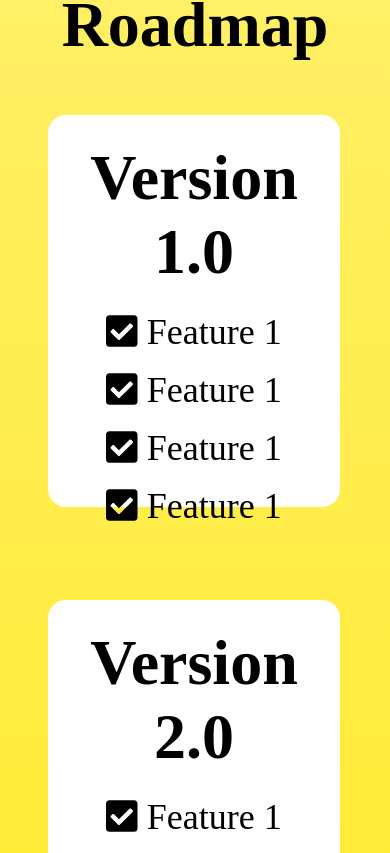
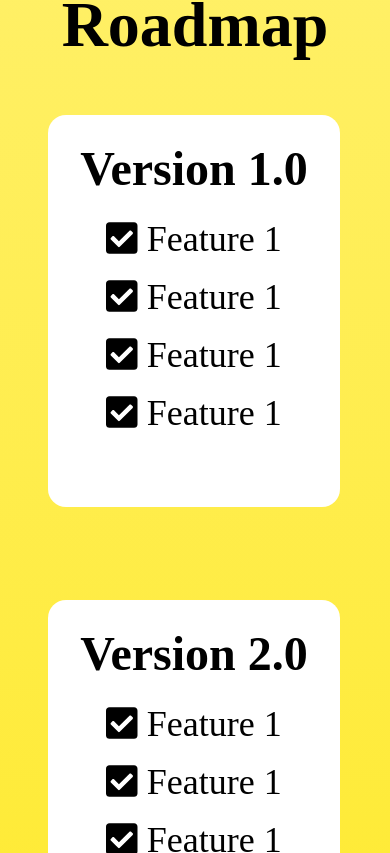
Before and after one commit to marcoruggeri/landing-page-hackaton, a React (Create React App) app: page / in a window 390 px wide. Shown: the part 2711-3564 px from the top of the page. Built offline with nearby package versions, Linux system fonts and the light colour scheme; a web font is replaced by a local one.

Commit message:
Update index.css

```diff
--- a/src/index.css
+++ b/src/index.css
@@ -333,4 +333,8 @@ Version Card
   .versionCard {
     width: 240px;
   }
+
+  .versionCard--title {
+    font-size: 48px;
+  }
 }
```
